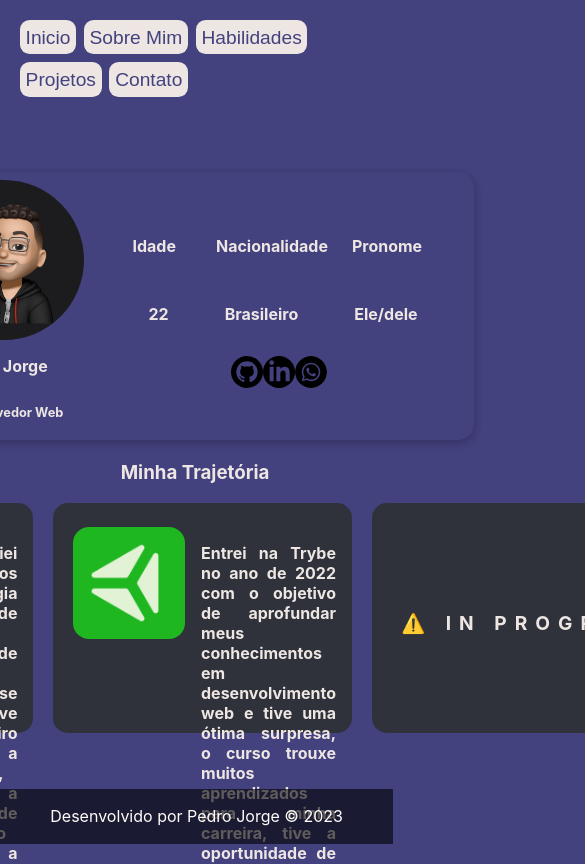
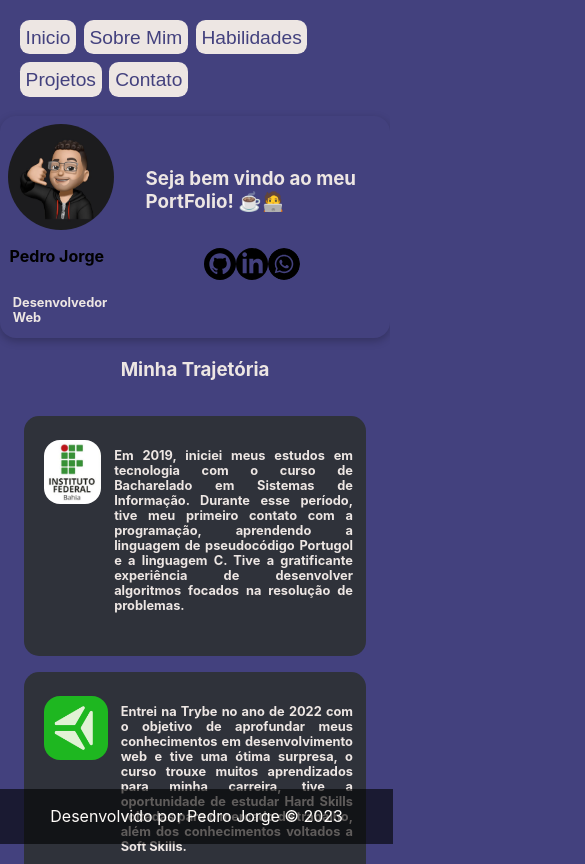
Before and after one commit to PedroJoMa/portfolio, a React (Vite) app: page / in a window 390 px wide. Shown: the top 864 px of the page, 585 px wide, since content can reach past the window. Built offline with nearby package versions, Linux system fonts and the light colour scheme.

Commit message:
style: Responsividade para a página Home

```diff
--- a/src/pages/AboutMe.css
+++ b/src/pages/AboutMe.css
@@ -7,7 +7,8 @@
 }
 
 .aboutme article {
-  font-size: 1.1em;
+  font-size: 1em;
+  line-height: 1.4em;
   width: 42em;
   text-align: justify;
   margin-right: 1em;
@@ -31,6 +32,7 @@
   border-radius: 0.6em;
   width: 65em;
   height: 28em;
+  max-width: 100%;
 }
 
 #curriculo {
@@ -79,3 +81,7 @@
   text-decoration: none;
   margin-left: 5em;
 }
+
+@media (min-width: 768px) {
+
+}
--- a/src/pages/Home.css
+++ b/src/pages/Home.css
@@ -38,10 +38,14 @@ html, body {
 
 #work {
   font-size: 0.8em;
+  margin-left: 1em;
 }
 
 #name {
   font-size: 1em;
+  color: black;
+  padding: 0;
+  margin-top: 1em;
 }
 
 #photo {
@@ -64,32 +68,8 @@ html, body {
   margin-left: 0.6em;
 }
 
-.information {
-  display: flex;
-}
-
 .information-container {
   margin: 2em;
-}
-
-.information > *:not(:last-child) {
-  margin-right: 1.5em;
-  margin-left: 1em;
-}
-
-.information, .response-info {
-  font-size: 1em;
-  padding-top: 1em;
-}
-
-.response-info {
-  display: flex;
-  align-items: baseline;
-}
-
-.response-info > * {
-  margin-right: 1.5em;
-  margin-left: 2em;
 }
 
 #ifba-container, #trybe-container, #inprogress-container {
@@ -149,3 +129,44 @@ html, body {
   justify-content: space-around;
   color: rgba(237, 230, 227, 1);
 }
+
+@media (max-width: 768px) {
+  .body-page {
+    max-width: 100%;
+  }
+
+  .identification {
+    max-width: 100%;
+    width: 100%;
+    margin: 0;
+    padding: 0;
+  }
+
+  #photo {
+    width: 6.6em;
+    height: 6.6em;
+  }
+
+  .education-timeline {
+    max-width: 100%;
+    display: flex;
+    flex-direction: column;
+    align-items: center;
+  }
+
+  #ifba-container, #trybe-container, #inprogress-container {
+    max-width: 85%;
+    margin: 0;
+    margin-top: 1em;
+    height: 15em;
+  }
+
+  #ifba-container img, #trybe-container img {
+    width: 4em;
+    height: 4em;
+  }
+
+  #ifba-container article, #trybe-container article, #inprogress-container article {
+    font-size: 0.8em;
+  }
+}
--- a/src/pages/Home.jsx
+++ b/src/pages/Home.jsx
@@ -21,15 +21,8 @@ function Home () {
                             <p id="work">Desenvolvedor Web</p>
                         </div>
                         <div className="information-container">
-                            <div className="information">
-                                <p>Idade</p>
-                                <p>Nacionalidade</p>
-                                <p>Pronome</p>
-                            </div>
-                            <div className="response-info">
-                                <p>22</p>
-                                <p>Brasileiro</p>
-                                <p>Ele/dele</p>
+                            <div>
+                                <h1>Seja bem vindo ao meu PortFolio! ☕🧑‍💻</h1>
                             </div>
                             <SocialMedia />
                         </div>
```
